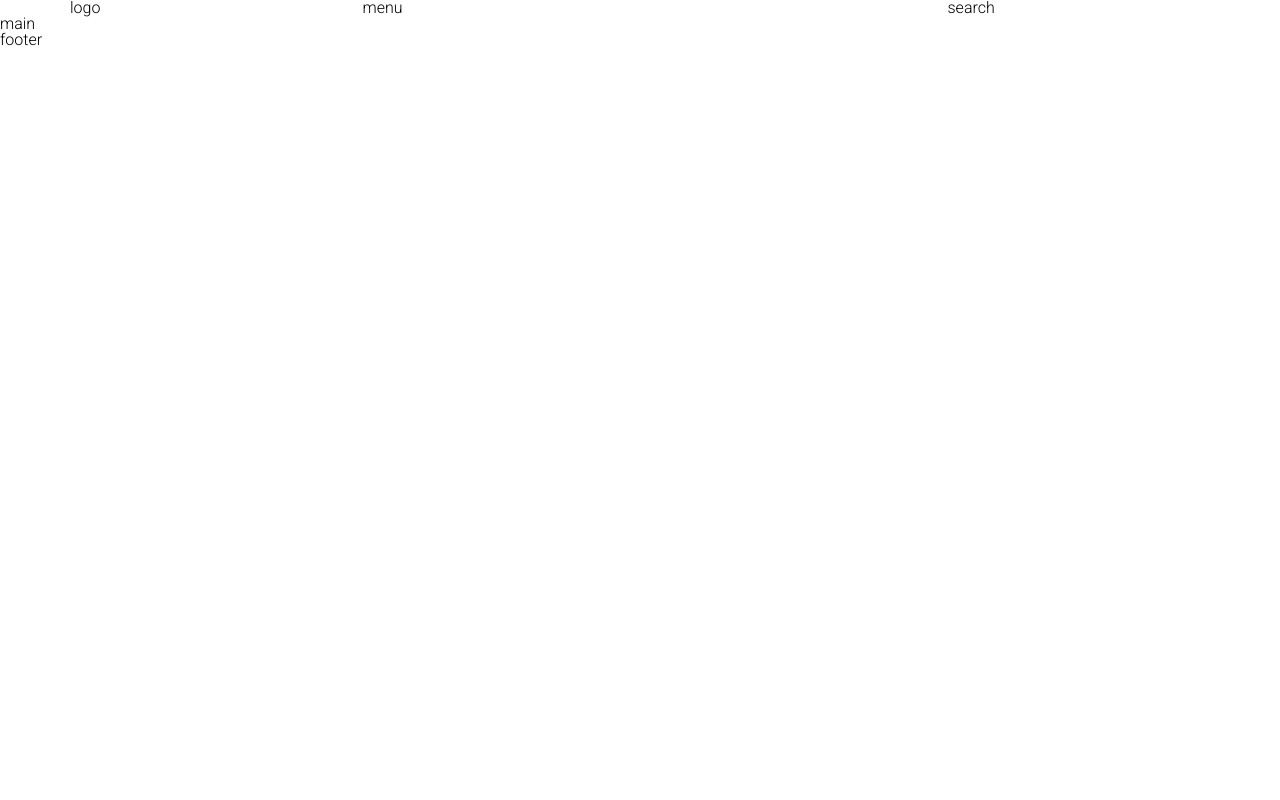
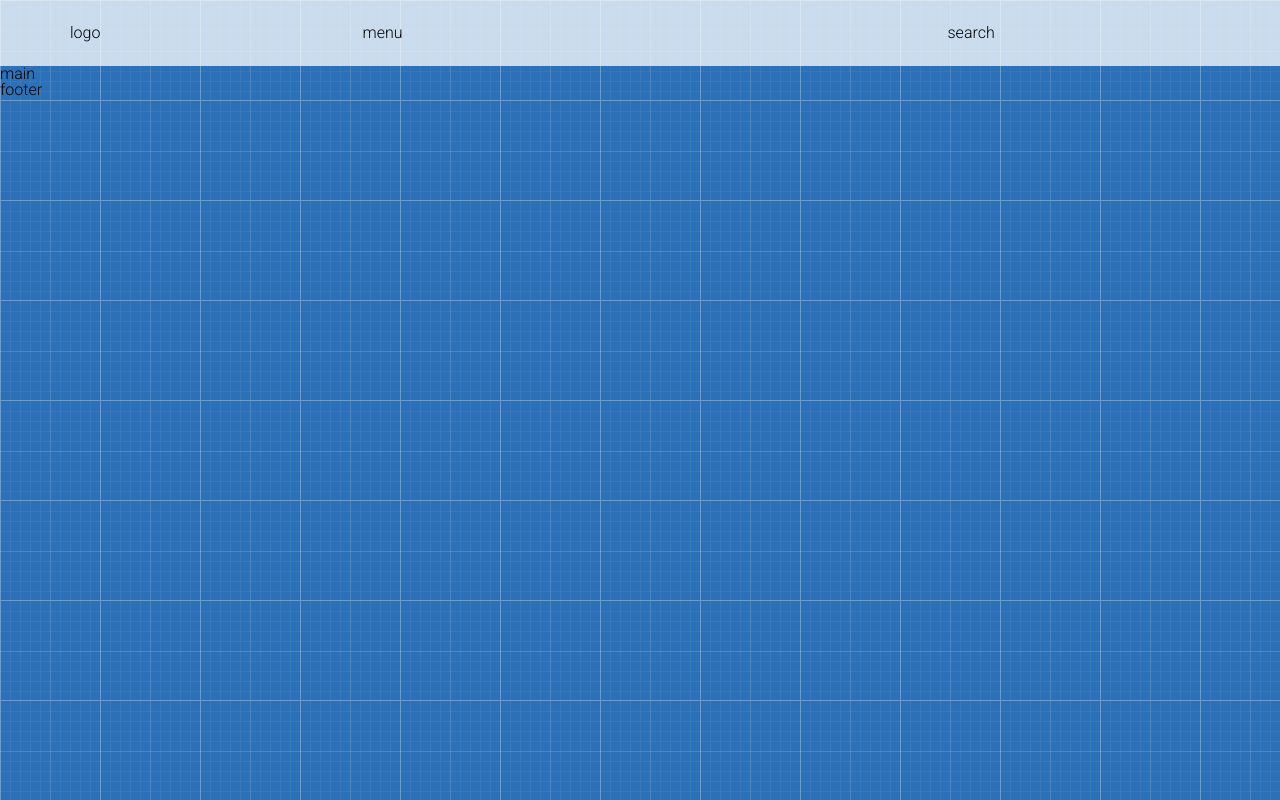
Before and after one commit to Yanina420/Yanina420.github.io, a plain HTML site: page index.html in a window 1280 px wide. Drawn offline with Linux system fonts and the light colour scheme.

Commit message:
header padding

```diff
--- a/style.css
+++ b/style.css
@@ -3,6 +3,7 @@
 }
 body {
 	font-family:  'Roboto', sans-serif;
+	background-image: url(Images/patt.png);
 }
 .container {
 	width: 1170px;
@@ -30,3 +31,7 @@ body {
 	clear: both;
 	display: block;
 }
+.header {
+	background: rgba(255,255,255,0.75);
+	padding: 25px 0;
+}
```
Also changed, not shown: Images/patt.png (added).
